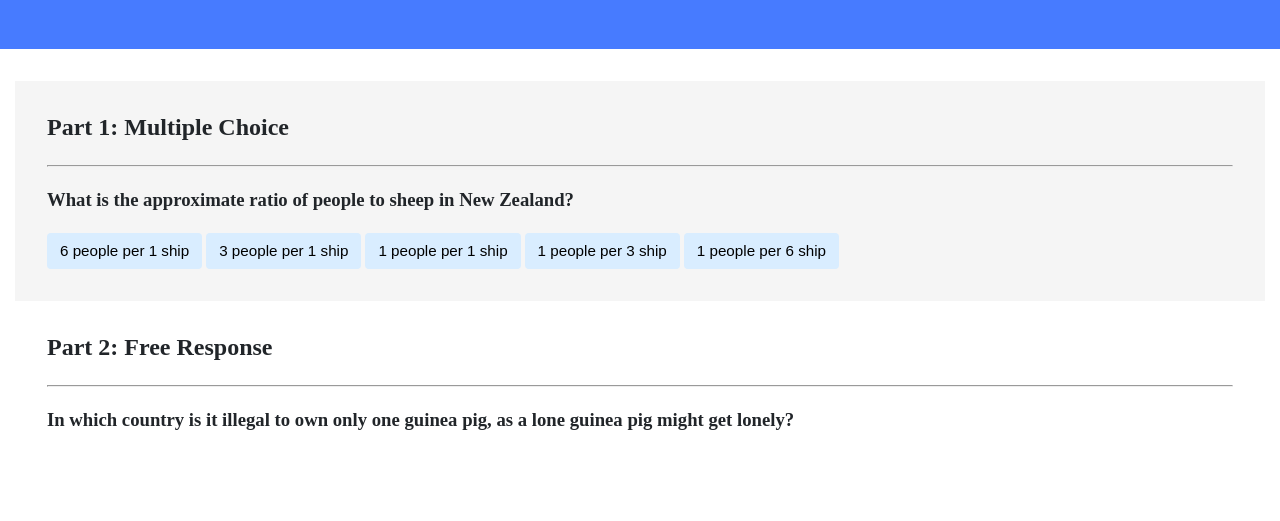
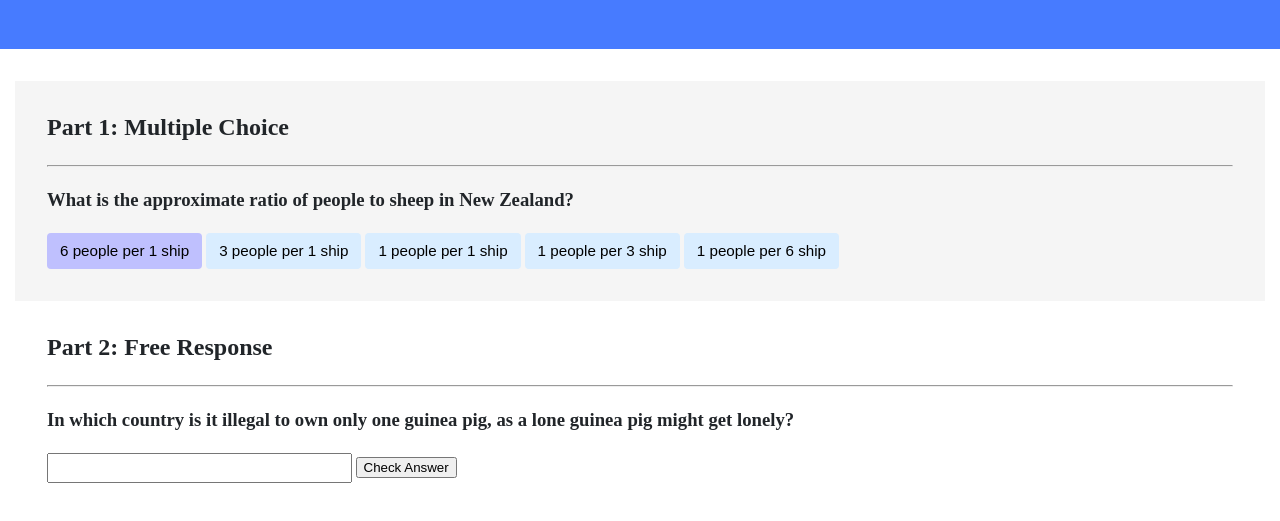
Before and after one commit to toanlc01/Trivia, a plain HTML site: page index.html in a window 1280 px wide. In both pictures the pointer is over the button "6 people per 1 ship". Shown: the part 151-672 px from the top of the page. Drawn offline with Linux system fonts and the light colour scheme.

Commit message:
Add background color change when hovering button

```diff
--- a/index.html
+++ b/index.html
@@ -9,6 +9,7 @@
         <script>
 
             // TODO: Add code to check answers to questions
+            // Switzerland
 
         </script>
 
@@ -65,6 +66,11 @@
 
                 <!-- TODO: Add free response question here -->
                 <h3>In which country is it illegal to own only one guinea pig, as a lone guinea pig might get lonely?</h3>
+                <form>
+                    <input type="text" id="answer">
+                    <input type="button" value="Check Answer">
+                </form>
+
 
             </div>
 
--- a/styles.css
+++ b/styles.css
@@ -56,6 +56,11 @@ input[type="text"] {
     width: 25%;
 }
 
+button:hover {
+    background-color: rgb(191, 192, 254);
+    transition: color 2s ease-in-out, background-color 0.15s ease-in-out;
+}
+
 input[type="text"]:hover {
     background-color: #f5f5f5;
     transition: color 2s ease-in-out, background-color 0.15s ease-in-out;
```
